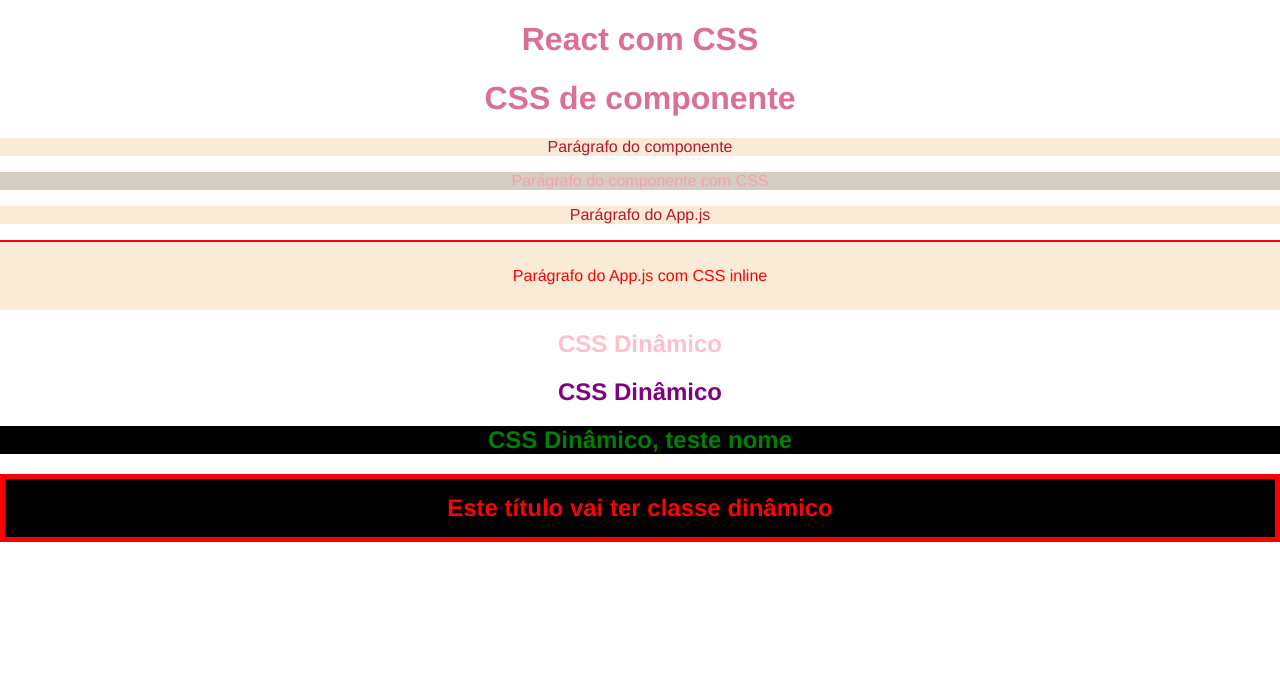
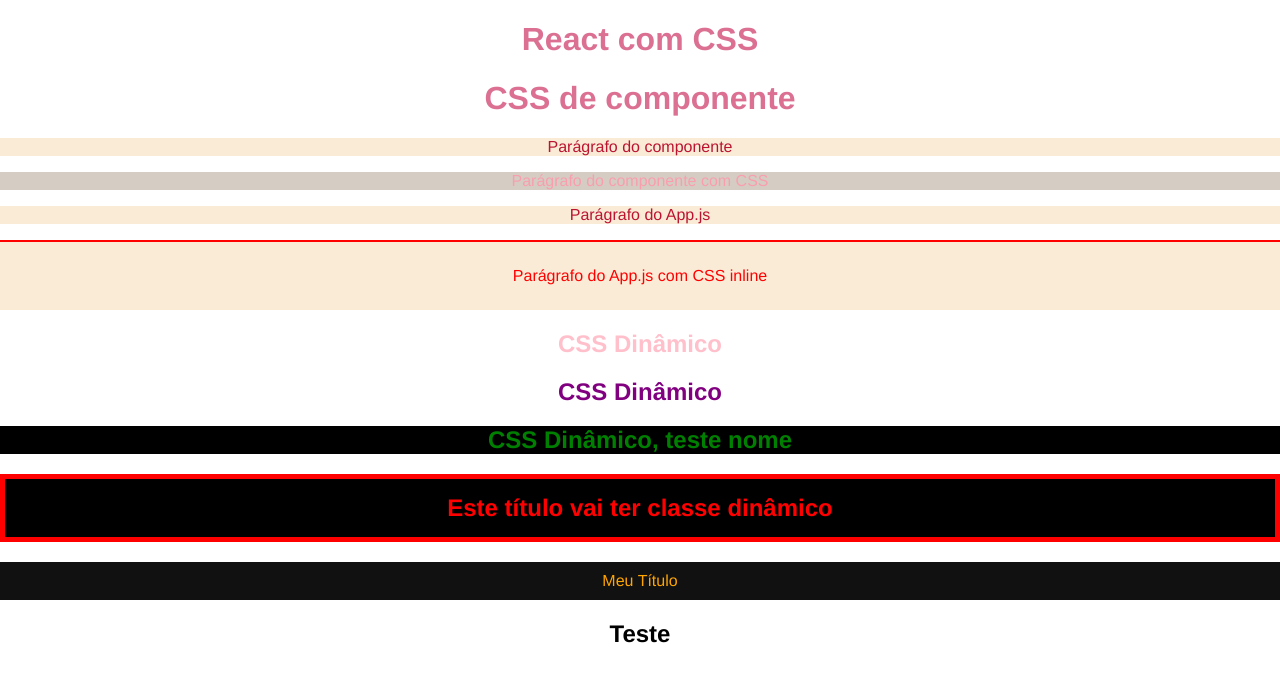
Before and after one commit to Antonio-Marquess/Curso_React, a React (Create React App) app in the folder 4_CSS_REACT/css_react/: page / in a window 1280 px wide. Shown: the top 682 px of the page. Built offline with nearby package versions, Linux system fonts and the light colour scheme.

Commit message:
CSS modules

```diff
--- a/4_CSS_REACT/css_react/src/App.js
+++ b/4_CSS_REACT/css_react/src/App.js
@@ -1,6 +1,7 @@
 import './App.css';
 import MyComponent from './components/MyComponent';
 import { useState } from 'react';
+import Title from './components/Title';
 
 function App() {
   const n = 15
@@ -30,10 +31,13 @@ function App() {
               CSS Dinâmico, teste nome
           </h2>
         {/*CSS Classe dinâmico*/}
-        <h2 className={redTitle? "red-title" : "title" }>
-            Este título vai ter classe dinâmico
-            </h2>
-    </div>
+          <h2 className={redTitle ? "red-title" : "title"}>
+              Este título vai ter classe dinâmico
+          </h2>
+        {/*CSS modules*/}
+        <Title />
+        <h2 className="my_title">Teste</h2>
+      </div>
   );
 }
 
--- /dev/null
+++ b/4_CSS_REACT/css_react/src/components/Title.js
@@ -0,0 +1,8 @@
+import styles from './Title.module.css'
+const Title = () => {
+  return (
+    <div className={styles.my_title}>Meu Título</div>
+  )
+}
+
+export default Title
--- /dev/null
+++ b/4_CSS_REACT/css_react/src/components/Title.module.css
@@ -0,0 +1,5 @@
+.my_title {
+    background-color: #111;
+    color: orange;
+    padding: 10px;
+}
```
